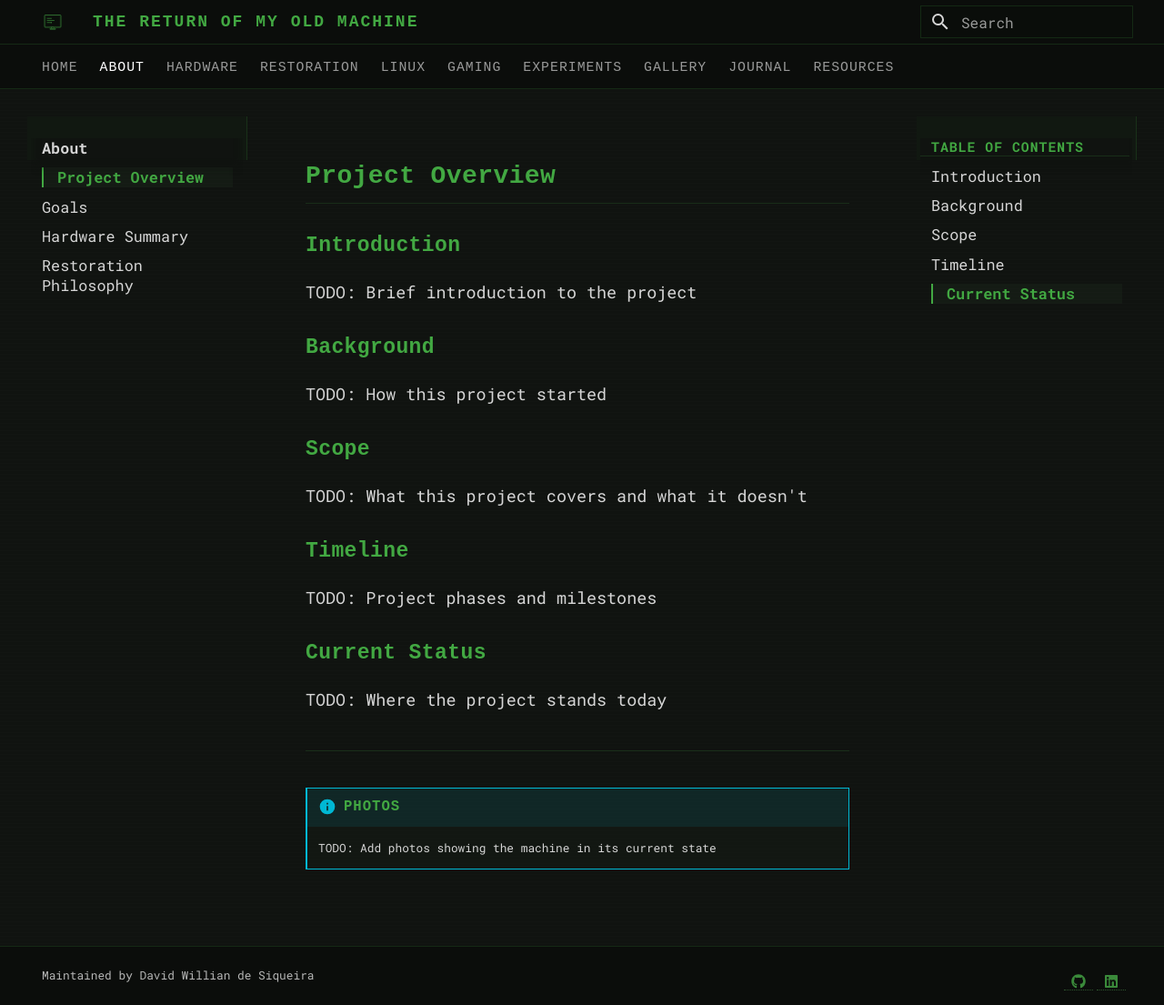
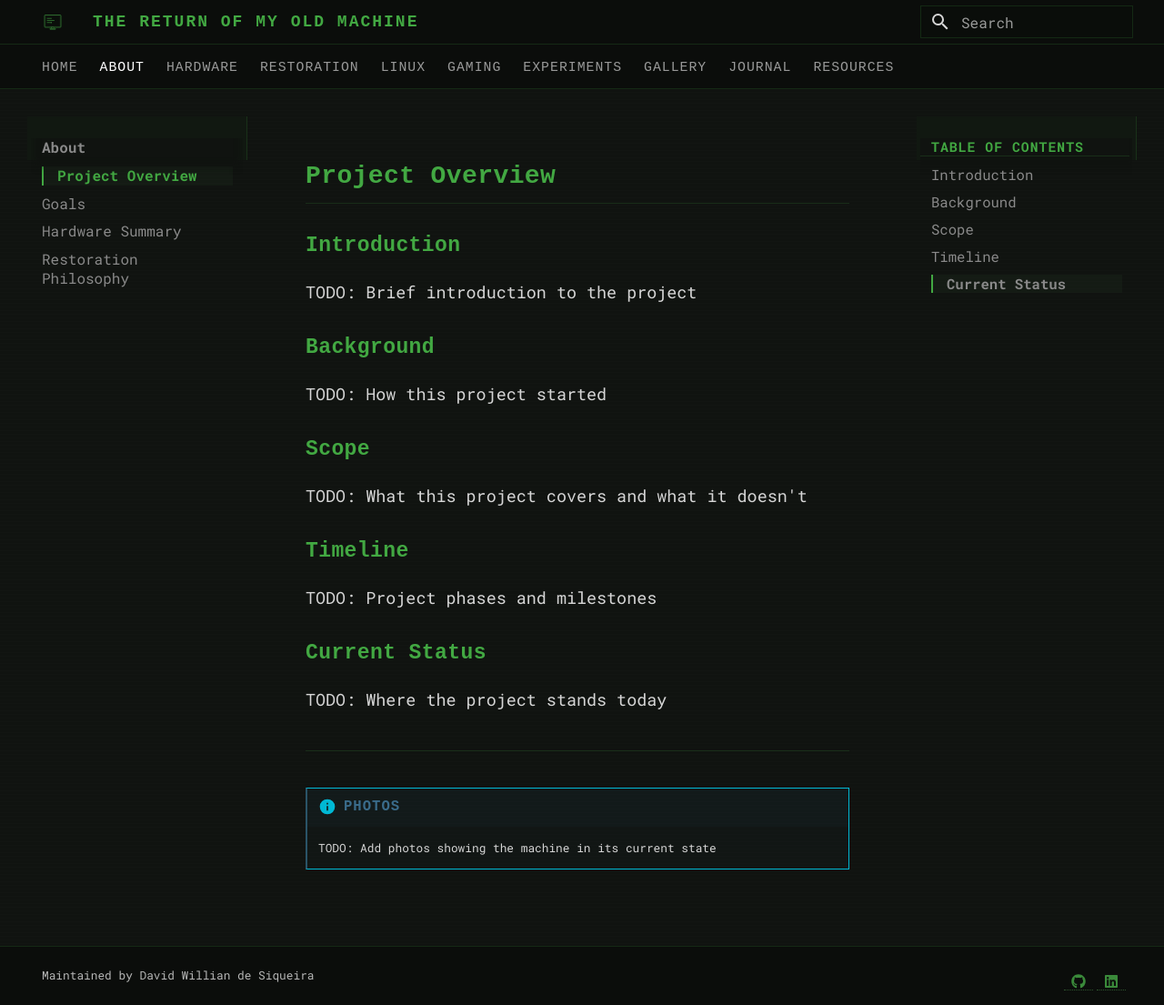
Before and after one commit to davidwsiqueira/the-return-of-my-old-machine, an MkDocs documentation site: the page built from docs/about/project-overview.md, in a window 1280 px wide and 1105 px high. Shown: the whole window at 91% size. Built offline with MkDocs 1.6.1 and Material for MkDocs 9.7.7, drawn with Linux system fonts in a browser that asks for light colours; some web fonts are replaced.

Commit message:
fixed collors

```diff
--- a/docs/stylesheets/extra.css
+++ b/docs/stylesheets/extra.css
@@ -148,15 +148,26 @@ body {
 }
 
 .md-nav {
-  color: var(--retro-light-gray);
+  color: var(--retro-medium-gray);
   font-family: 'Roboto Mono', monospace;
-  font-size: 0.84rem;
+  font-size: 0.80rem;
 }
 
 .md-nav__link {
-  color: var(--retro-light-gray) !important;
+  color: var(--retro-medium-gray) !important;
   transition: color 0.18s ease,
               background-color 0.18s ease;
+}
+
+/* Table of Contents (right sidebar) */
+.md-nav--secondary .md-nav__link {
+  color: var(--retro-medium-gray) !important;
+  font-size: 0.78rem;
+}
+
+/* TOC title */
+.md-nav--secondary .md-nav__title {
+  color: var(--retro-terminal-green) !important;
 }
 
 /* Active item */
@@ -434,14 +445,54 @@ body {
   letter-spacing: 1px;
 }
 
+/* Warning - Very muted amber/orange (matching green subtlety) */
 .md-typeset .admonition.warning {
-  border-left-color: #c89a2b;
+  border-left-color: #6b5420;
+  background-color: rgba(107, 84, 32, 0.05);
 }
 
 .md-typeset .admonition.warning > .admonition-title {
-  background-color: rgba(200, 154, 43, 0.08);
+  background-color: rgba(107, 84, 32, 0.08);
+  color: #8a6b28;
+}
 
-  color: #c89a2b;
+/* Info - Very muted blue (matching green subtlety) */
+.md-typeset .admonition.info,
+.md-typeset .admonition.note {
+  border-left-color: #2a5468;
+  background-color: rgba(42, 84, 104, 0.05);
+}
+
+.md-typeset .admonition.info > .admonition-title,
+.md-typeset .admonition.note > .admonition-title {
+  background-color: rgba(42, 84, 104, 0.08);
+  color: #3a6b8a;
+}
+
+/* Danger/Error - Very muted red (matching green subtlety) */
+.md-typeset .admonition.danger,
+.md-typeset .admonition.error {
+  border-left-color: #682a2a;
+  background-color: rgba(104, 42, 42, 0.05);
+}
+
+.md-typeset .admonition.danger > .admonition-title,
+.md-typeset .admonition.error > .admonition-title {
+  background-color: rgba(104, 42, 42, 0.08);
+  color: #8a3a3a;
+}
+
+/* Success/Tip - Keep green consistent */
+.md-typeset .admonition.success,
+.md-typeset .admonition.tip {
+  border-left-color: var(--retro-terminal-green);
+  background-color: rgba(66, 168, 66, 0.05);
+}
+
+.md-typeset .admonition.success > .admonition-title,
+.md-typeset .admonition.tip > .admonition-title {
+  background-color: rgba(66, 168, 66, 0.08);
+  color: var(--retro-terminal-green);
 }
 
 /* ============================================
```
